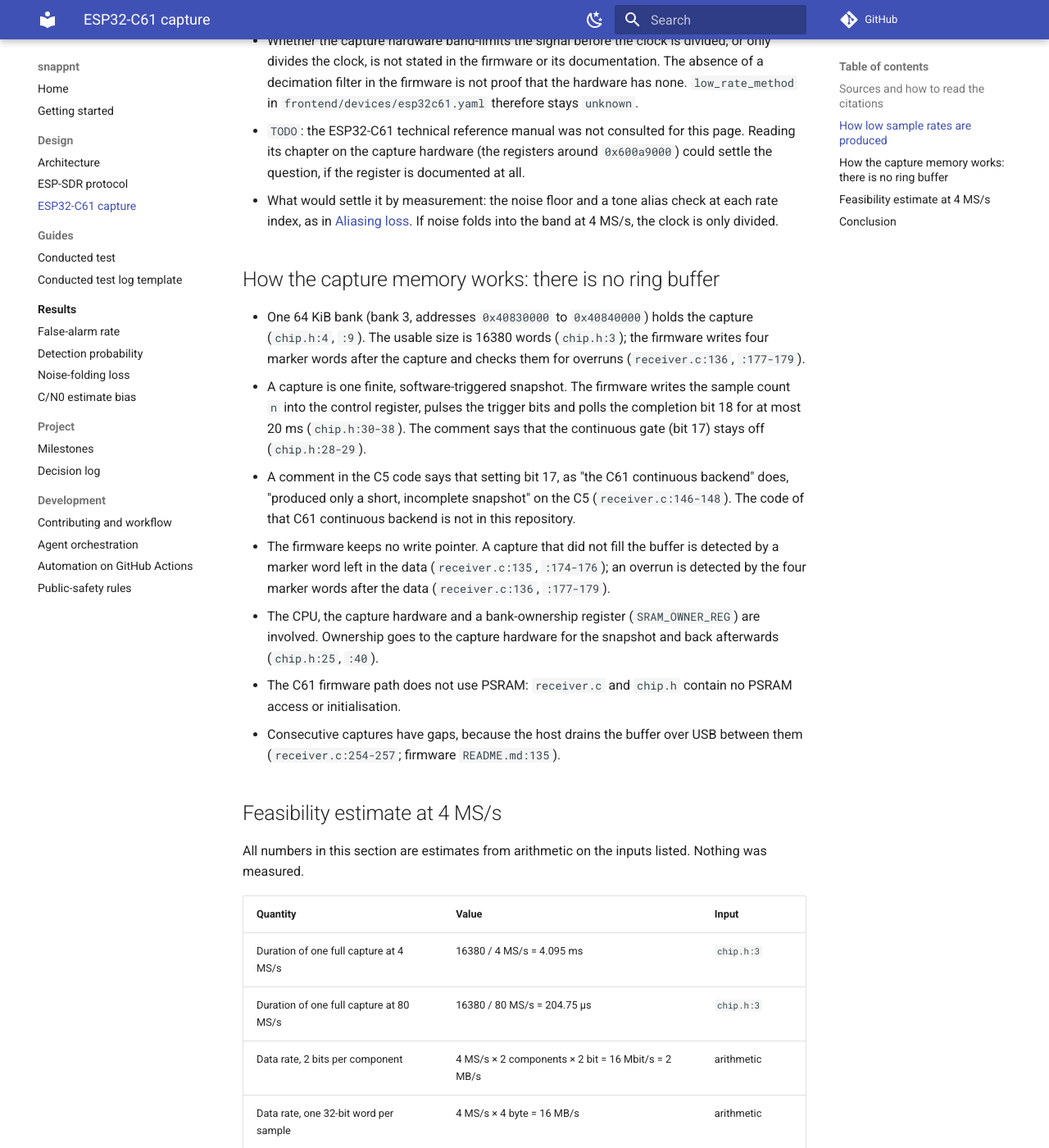
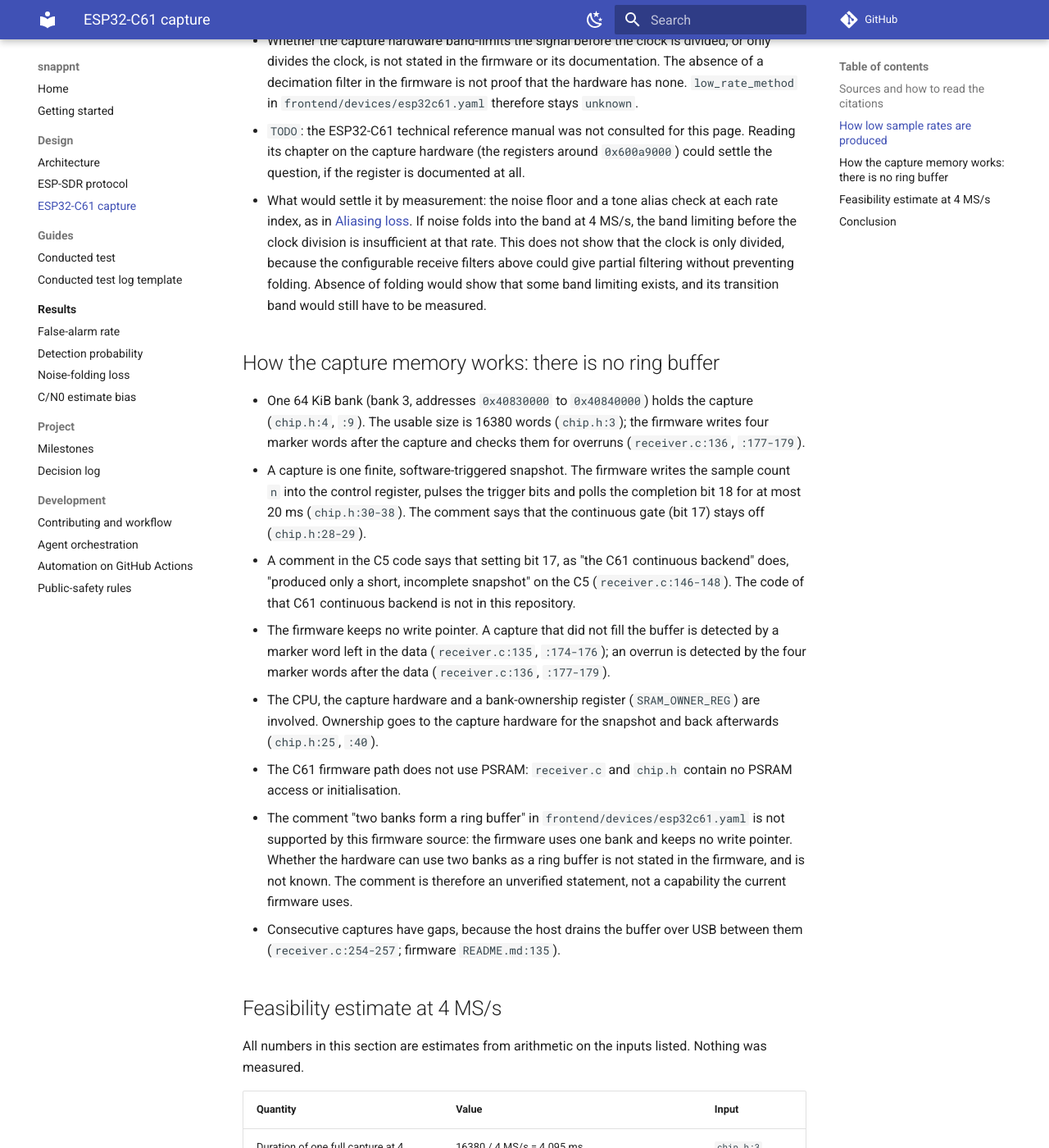
Before and after one commit to h-shiono/snappnt, an MkDocs documentation site: the page built from docs/design/esp32c61-capture.md, in a window 1280 px wide and 1400 px high, scrolled down 1309 px. Shown: the whole window at 82% size. Built offline with MkDocs 1.6.1 and Material for MkDocs 9.7.7, drawn with Linux system fonts in a browser that asks for light colours; comment, search, counter and statistics services are not loaded.

Commit message:
Narrow noise-folding conclusion and reconcile ring-buffer statement
Co-Authored-By: Claude Sonnet 5.5 <noreply@anthropic.com>
Signed-off-by: h-shiono <117711389+h-shiono@users.noreply.github.com>

```diff
--- a/docs/design/esp32c61-capture.md
+++ b/docs/design/esp32c61-capture.md
@@ -52,7 +52,11 @@ What is not known:
   question, if the register is documented at all.
 - What would settle it by measurement: the noise floor and a tone alias check at each rate
   index, as in [Aliasing loss](../results/aliasing-loss.md). If noise folds into the band at
-  4 MS/s, the clock is only divided.
+  4 MS/s, the band limiting before the clock division is insufficient at that rate. This
+  does not show that the clock is only divided, because the configurable receive filters
+  above could give partial filtering without preventing folding. Absence of folding would
+  show that some band limiting exists, and its transition band would still have to be
+  measured.
 
 ## How the capture memory works: there is no ring buffer
 
@@ -74,6 +78,11 @@ What is not known:
   (`chip.h:25`, `:40`).
 - The C61 firmware path does not use PSRAM: `receiver.c` and `chip.h` contain no PSRAM
   access or initialisation.
+- The comment "two banks form a ring buffer" in `frontend/devices/esp32c61.yaml` is not
+  supported by this firmware source: the firmware uses one bank and keeps no write pointer.
+  Whether the hardware can use two banks as a ring buffer is not stated in the firmware, and
+  is not known. The comment is therefore an unverified statement, not a capability the
+  current firmware uses.
 - Consecutive captures have gaps, because the host drains the buffer over USB between them
   (`receiver.c:254-257`; firmware `README.md:135`).
 
```
